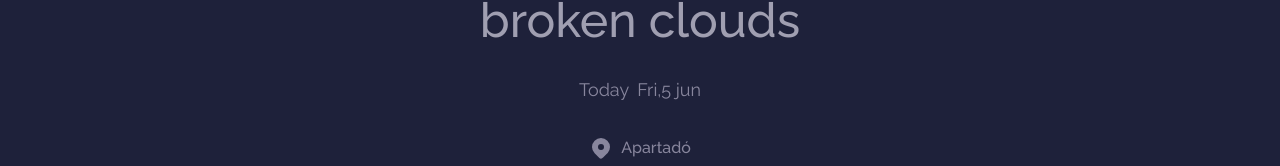
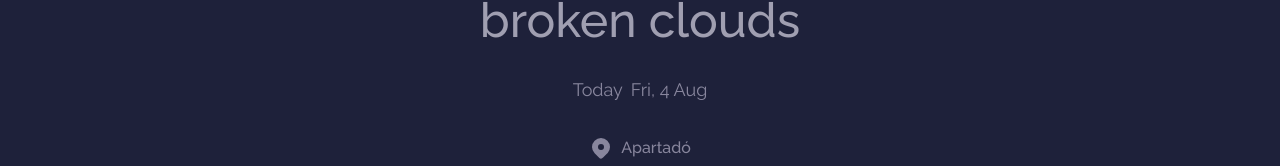
Before and after one commit to Kevin-AC/devChallenges, a React (Vite) app: page / in a window 1280 px wide. Shown: the part 542-708 px from the top of the page. Built offline with nearby package versions, Linux system fonts and the light colour scheme.

Commit message:
feat:formatDate on main view

```diff
--- a/src/components/CurrentWeather.jsx
+++ b/src/components/CurrentWeather.jsx
@@ -1,9 +1,12 @@
 import { IconCurrentLocation, IconMapPinFilled } from '@tabler/icons-react'
 import { useWeather } from '../hooks/useWeather'
-
+import { useMapedWeather } from '../hooks/useMapedWeather'
+import { formatDate } from '../utils/formatDate'
 export function CurrentWeather () {
   const { data } = useWeather()
-
+  const { daysList } = useMapedWeather()
+  const today = daysList[0].date
+  const formattedDate = formatDate(today)
   return (
     <section className="w-full h-screen   bg-cardBG  relative">
       <div className='absolute w-full h-full imgBG'></div>
@@ -17,7 +20,7 @@ export function CurrentWeather () {
         <p className='text-5xl font-medium text-secundaryText'>{data?.weather[0].description}</p>
         <div className='flex gap-2 text-lg text-infoText'>
           <p>Today</p>
-          <p>Fri,5 jun</p>
+          <p>{formattedDate}</p>
         </div>
         <div className='flex gap-2 text-infoText font-medium'>
           <IconMapPinFilled />
--- a/src/index.css
+++ b/src/index.css
@@ -8,7 +8,7 @@ body{
    background-color: #100E1D;
 }
 .imgBG{
-    background-image: url("/public/Cloud-background.png");
+    background-image: url("/Cloud-background.png");
     opacity: 10%;
     background-repeat: no-repeat;
     background-position: center 20% ;
```
